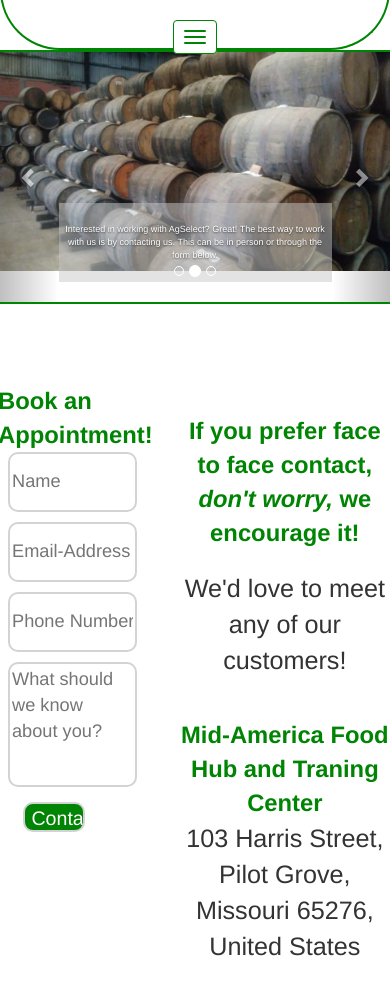
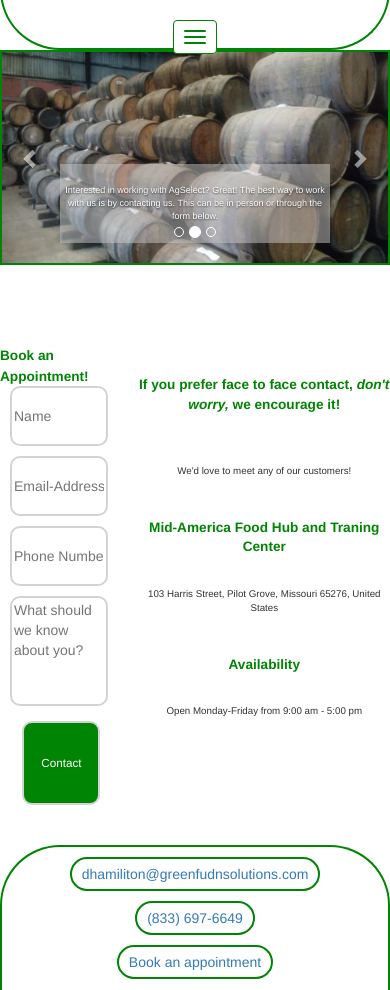
Before and after one commit to cb0806151/AgSelectWebsite, a plain HTML site: page index.html in a window 390 px wide. Shown: the part 110-1100 px from the top of the page. Drawn offline with nearby package versions, Linux system fonts and the light colour scheme.

Commit message:
more media queries for the home page.
carousel is fully responsive.. as well as the booking part but will most likely add more styling to booking once it starts getting really small.

```diff
--- a/stylesheet.css
+++ b/stylesheet.css
@@ -55,7 +55,7 @@
 	height: 100px;
 }
 
-.carousel, .item, .active{height:750px; width:98vw}
+.carousel, .item, .active{height:750px; width:98vw;}
 .container{
 	width:100%;
 	padding: 0px;
@@ -233,13 +233,13 @@
 textarea:hover{background-color:rgba(214, 206, 206, 0.3)}
 .submit
 {
-	height:30px;
-	font-size:1.4em;
+	height:10vh;
+	font-size:2.1vw;
 	background-color:rgb(0, 132, 3);
 	color:white;
 	position: relative;
 	left:10%;
-	width:40%;
+	width:30%;
 }
  .submit:hover
 {
@@ -788,14 +788,25 @@
 
 }
 
-@media (max-width:494px)
+@media (max-width:560px)
 {
 
-	.carousel,.item,.active{height:399x; width:100vw}
+	.carousel,.item,.active{height:33vh; width:98vw}
 	.carousel-caption
 	{
 		font-size:9px
 	}
+}
+
+@media (max-width:469px)
+{
+	.carousel,.item,.active{height:25vh; width:100%}
+	.carousel-caption
+	{
+		font-size:9px
+	}
+
+	.book{margin-bottom: 70px;}
 }
 
 #buttonBox {
@@ -893,13 +904,40 @@
 }
 
 
+@media screen and (max-width: 755px)
+{
 
+	.textFlex b{font-size:3vw; text-align: center; margin-top:30px}
+	.textFlex p{font-size:2.5vw; text-align: center; margin-top:30px}
+	.book b{font-size:3.5vw}
+
+form
+{
+	margin-right:15px
+}
+input
+{
+
+	height:60px;
+	font-size: 1em;
+	width:25vw
+}
+.textFlex b{ text-align: center}
+
+textarea
+{
+	font-size:1em;
+	height:110px;
+	width:25vw;
+}
+
+}
 
 @media screen and (max-width: 1000px) {
 	nav {
 		display: none;
 	}
-
+	.submit{font-size:3vw; width:20vw}
 	.navbar-nav li {
 		float: none;
 	}
```
